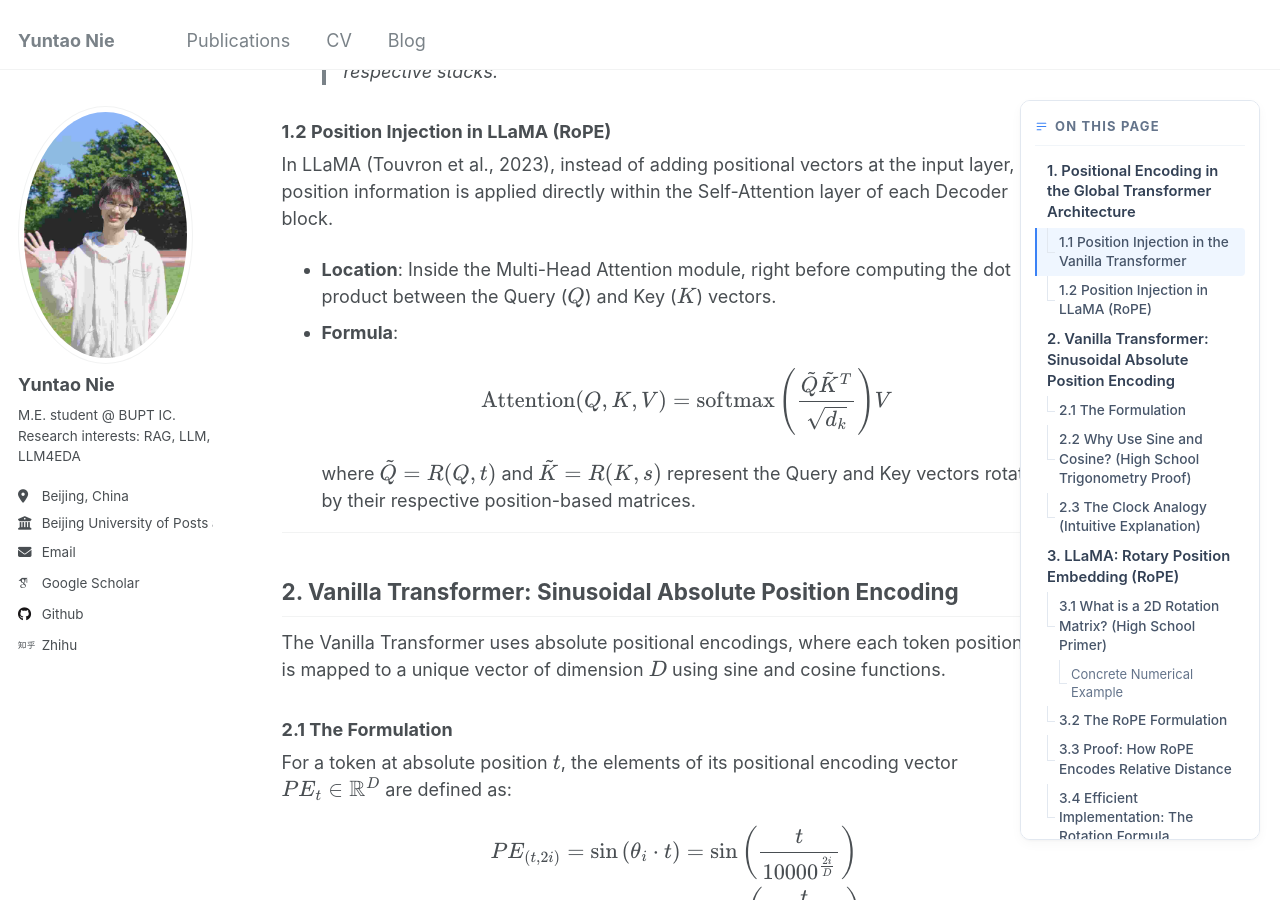
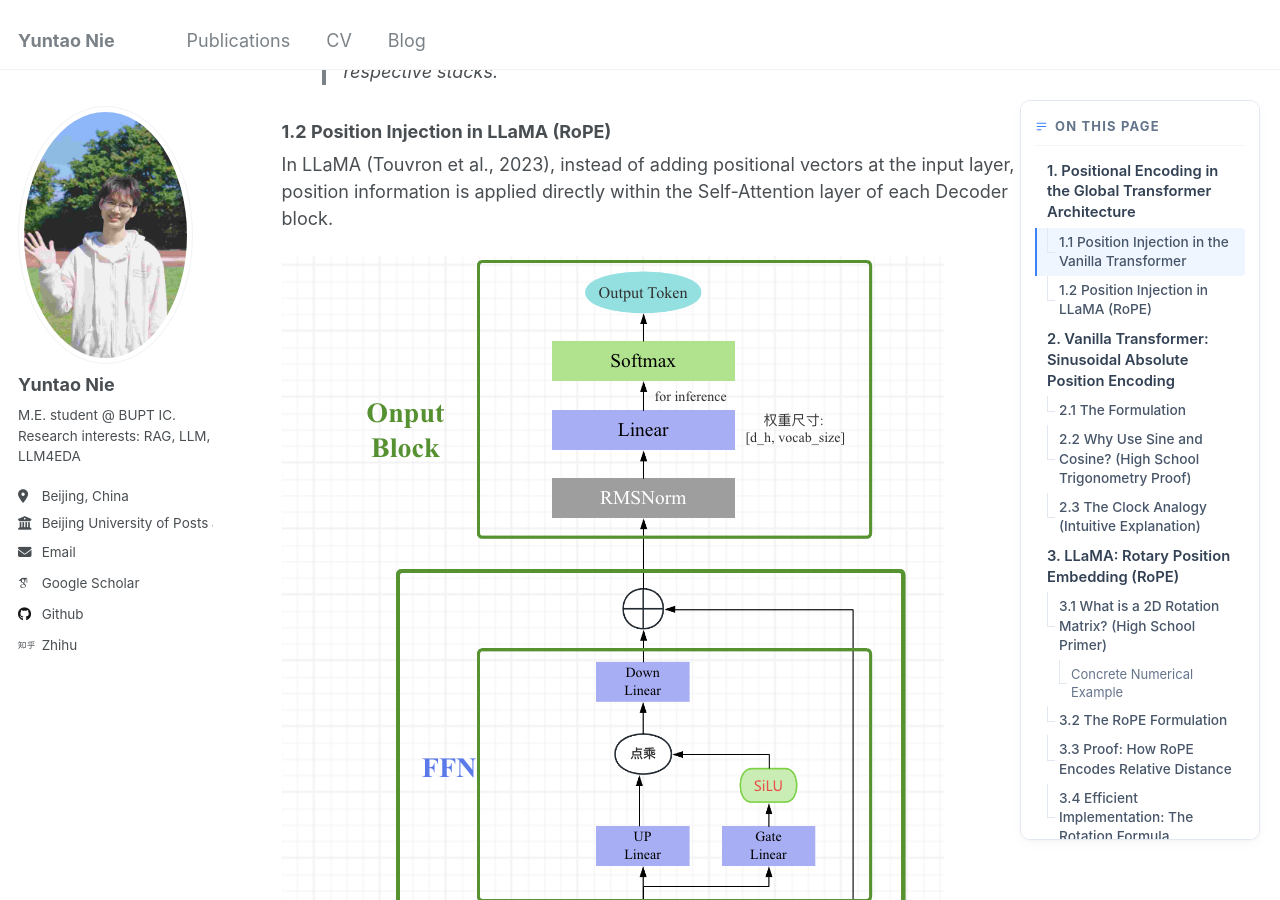
Before and after one commit to 1571859588/1571859588.github.io, a Jekyll site: the page built from _posts/2026-06-06-llm-interview-llama-en.md, in a window 1280 px wide and 900 px high, scrolled down 2245 px. Built offline with Jekyll 4.4.1, drawn with Linux system fonts in a browser that asks for light colours; some web fonts are replaced.

Commit message:
docs: add blog post explaining RoPE implementation in LLaMA architecture

```diff
--- a/_posts/2026-06-06-llm-interview-llama-en.md
+++ b/_posts/2026-06-06-llm-interview-llama-en.md
@@ -43,6 +43,9 @@ In the original Transformer architecture (Vaswani et al., 2017), position inform
 
 ### 1.2 Position Injection in LLaMA (RoPE)
 In LLaMA (Touvron et al., 2023), instead of adding positional vectors at the input layer, position information is applied directly within the Self-Attention layer of each Decoder block.
+
+![LLaMA model architecture](/images/blogs/2026-06-06-llm-interview-llama-en/llama_architecture.png)
+
 *   **Location**: Inside the Multi-Head Attention module, right before computing the dot product between the Query ($Q$) and Key ($K$) vectors.
 *   **Formula**:
     $$
```
Also changed, not shown: images/blogs/2026-06-06-llm-interview-llama-en/llama_architecture.png (added).
